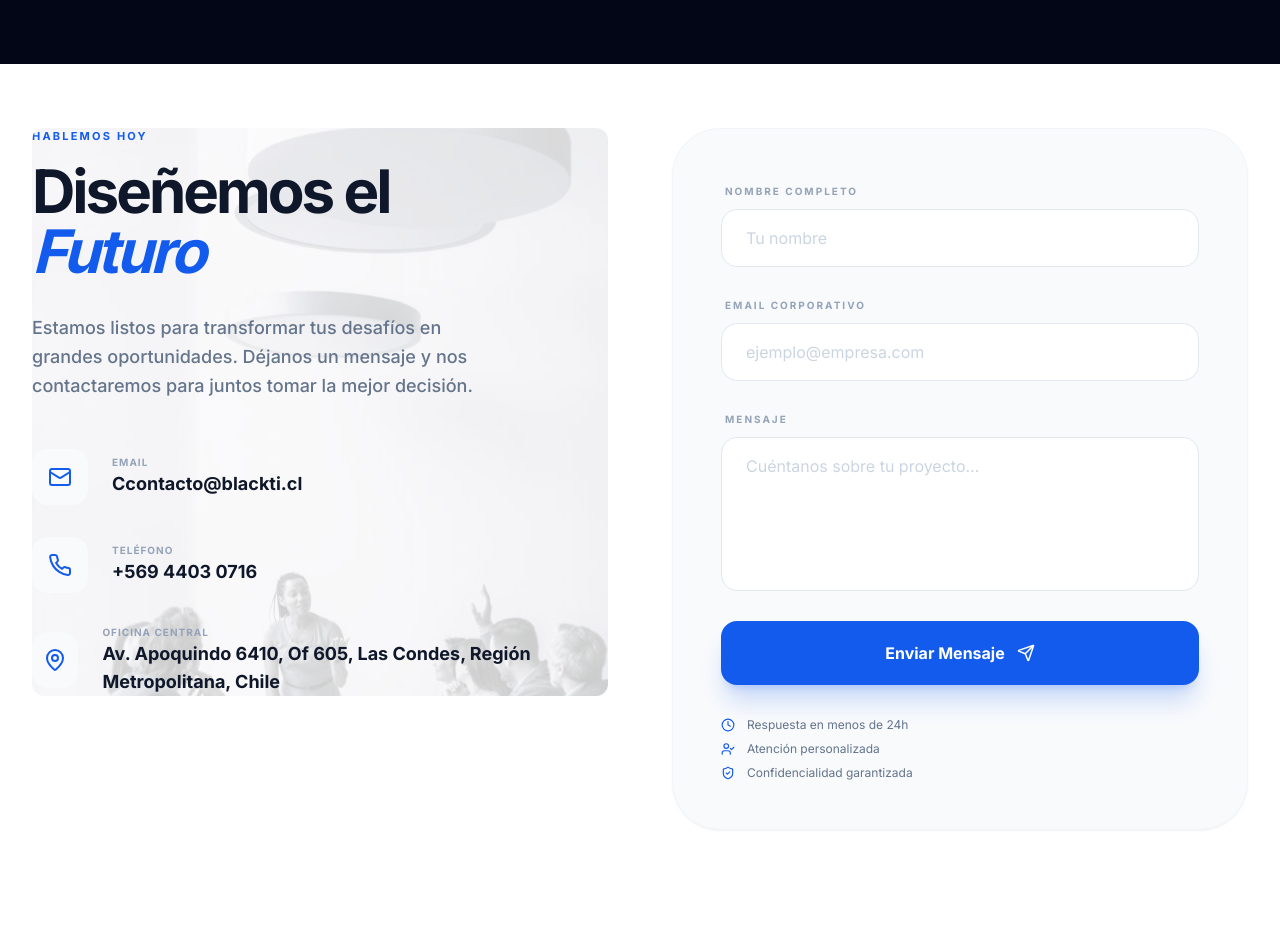
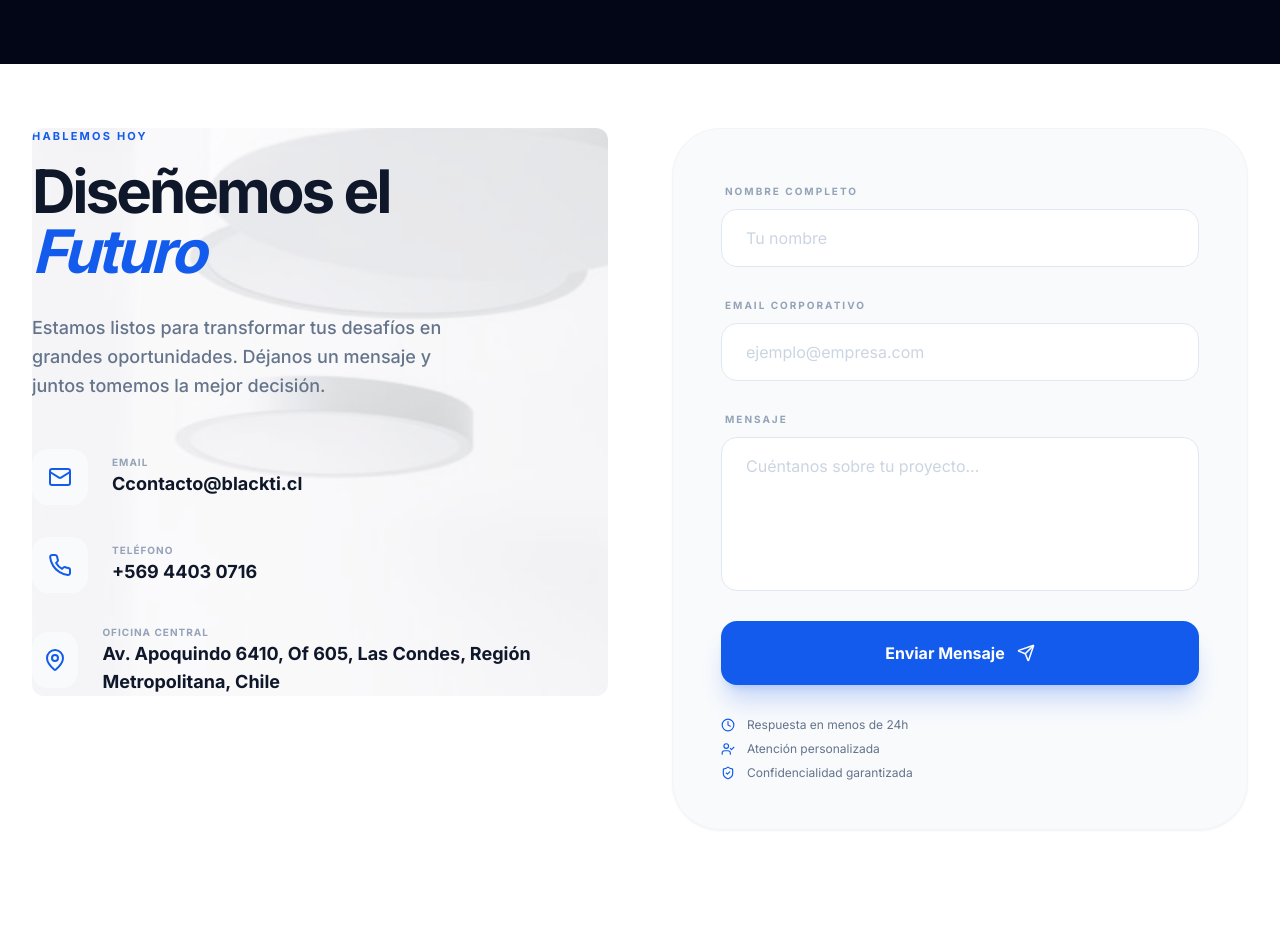
Before and after one commit to asinomas/paginaultima, a React (Vite) app in the folder Pagina_ultima/: page / in a window 1280 px wide. Shown: the part 8640-9565 px from the top of the page. Built offline with nearby package versions, Linux system fonts and the light colour scheme; no server answers.

Commit message:
Update ContactDetail.tsx

```diff
--- a/Pagina_ultima/src/components/ContactDetail.tsx
+++ b/Pagina_ultima/src/components/ContactDetail.tsx
@@ -35,13 +35,13 @@ const ContactDetail: React.FC = () => {
         <div className="grid grid-cols-1 lg:grid-cols-2 gap-16 items-start">
 
           {/* COLUMNA IZQUIERDA - TEXTO + IMAGEN DE FONDO */}
-          <div className="relative max-h-[702px] overflow-hidden rounded-xl">
-            {/* Imagen de fondo limitada a 702px de alto */}
+          <div className="relative max-h-[1067px] overflow-hidden rounded-xl">
+            {/* Imagen de fondo limitada a 1067px de alto */}
             <div
               className="absolute inset-0 bg-cover bg-center opacity-20"
               style={{
                 backgroundImage: "url(/images/contact.webp)",
-                height: "702px",
+                height: "1067px",
               }}
             ></div>
 
@@ -58,7 +58,7 @@ const ContactDetail: React.FC = () => {
 
               <p className="text-slate-500 text-lg mb-12 max-w-md leading-relaxed font-medium">
                 Estamos listos para transformar tus desafíos en grandes oportunidades.
-                Déjanos un mensaje y nos contactaremos para juntos tomar la mejor decisión.
+                Déjanos un mensaje y juntos tomemos la mejor decisión.
               </p>
 
               <div className="space-y-8">
```
